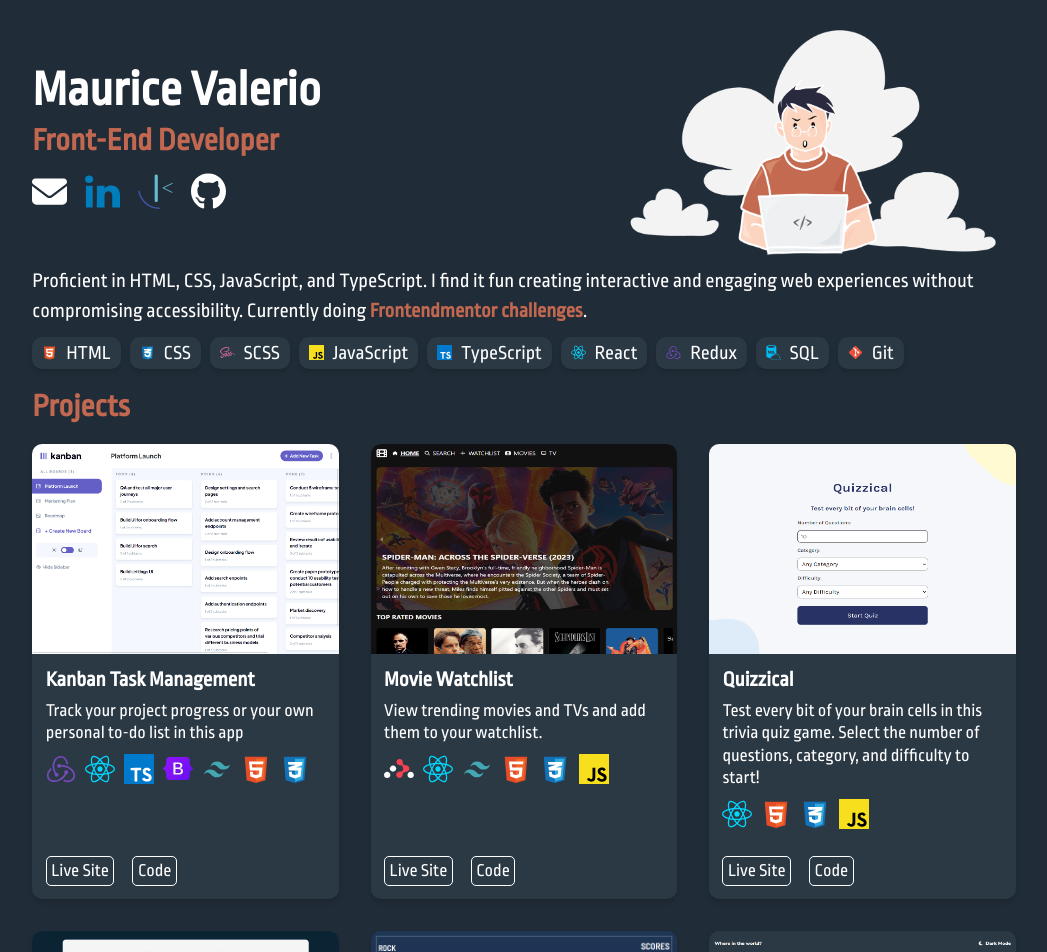
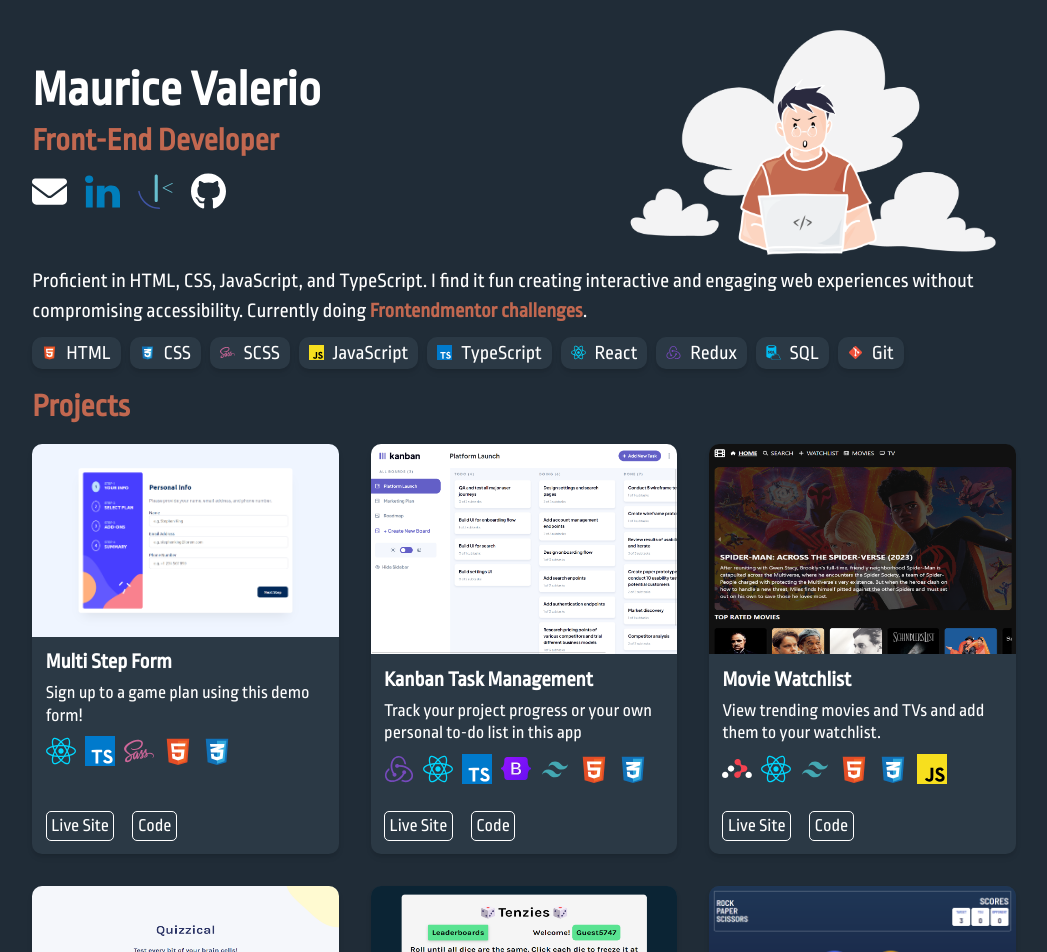
Before and after one commit to mauricevalerio/portfolio, a React (Vite) app: page / in a window 1280 px wide. Shown: the top 952 px of the page, without its empty margins (116-1163 px from the left). Built offline with nearby package versions, Linux system fonts and the light colour scheme.

Commit message:
Added multi step form project

```diff
--- a/src/data.js
+++ b/src/data.js
@@ -60,6 +60,14 @@
 
 // SCRIMBA PROJECTS DATA
 export const projectList = [
+    {
+        name: 'Multi Step Form',
+        description: 'Sign up to a game plan using this demo form!',
+        img: './project-images/multi-step-form.png',
+        technologies: [react, typescript, sass, html, css],
+        link: 'https://multi-step-plan-form.netlify.app/',
+        repo: 'https://github.com/mauricevalerio/frontendmentor-challenges/tree/main/multi-step-form'
+    },
     {
         name: 'Kanban Task Management',
         description: 'Track your project progress or your own personal to-do list in this app',
```
Also changed, not shown: public/project-images/multi-step-form.png (added).
